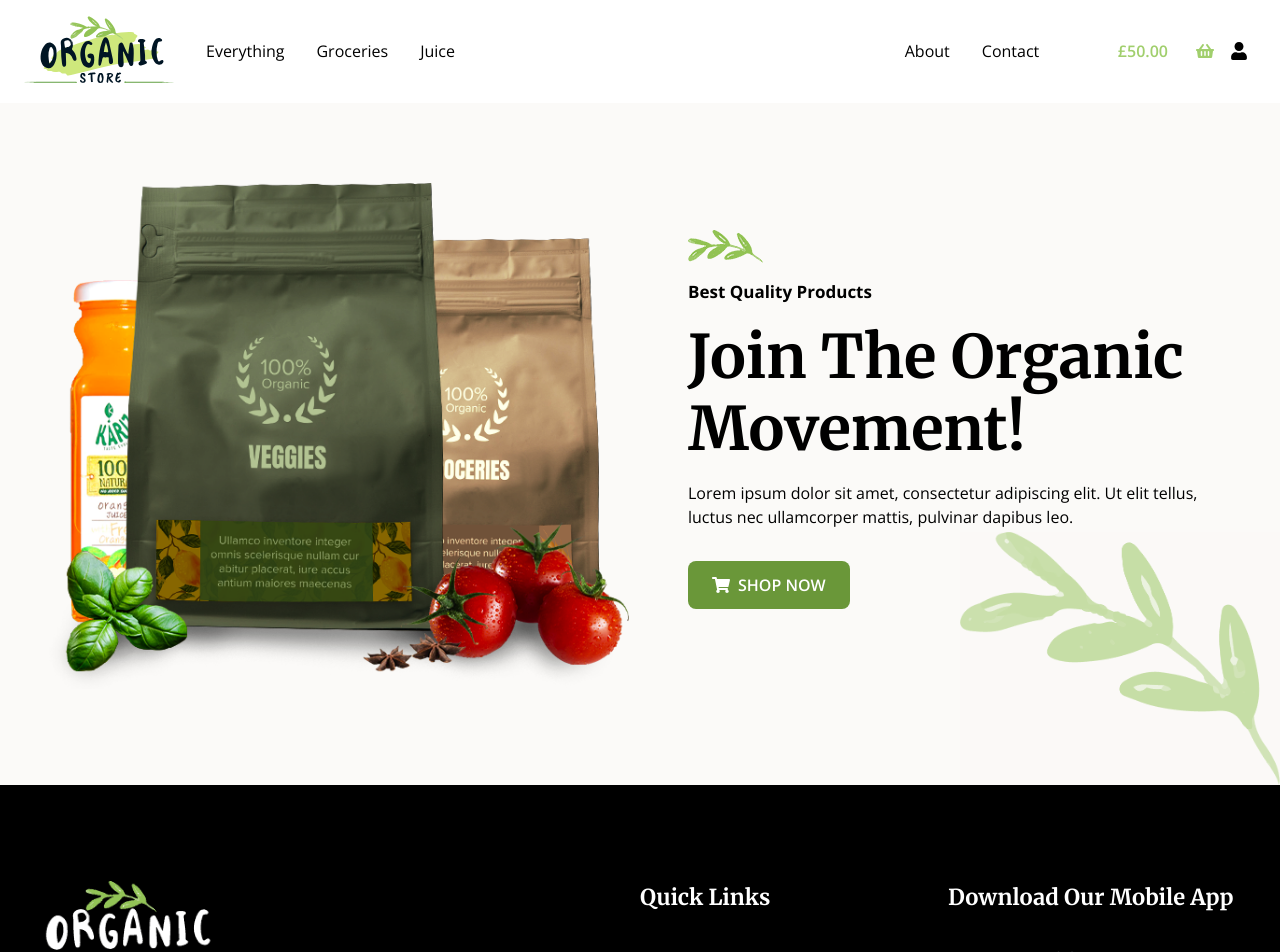
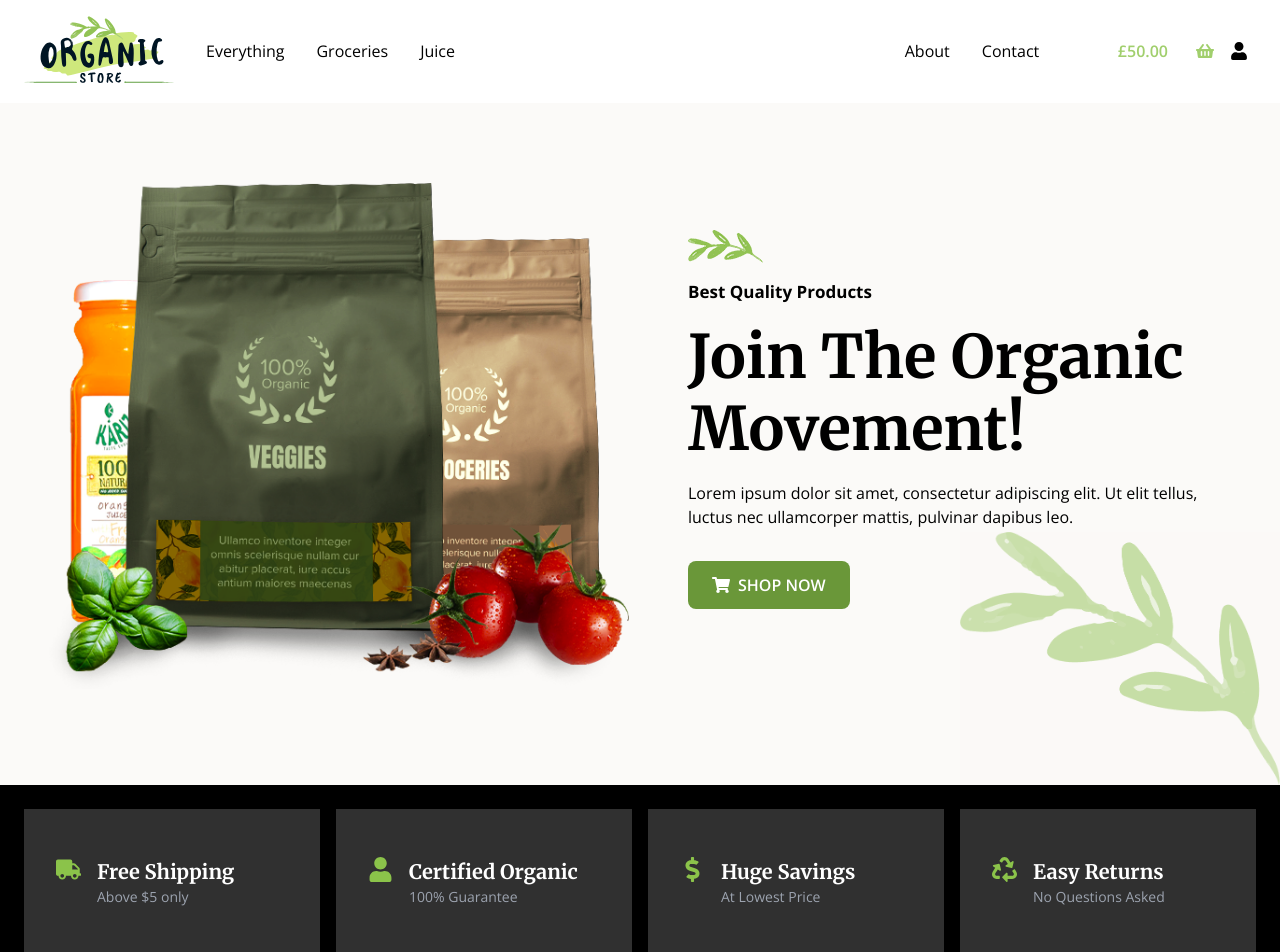
Before and after one commit to samdahboss/OrganicFoodSite, a React (Vite) app: page / in a window 1280 px wide. Shown: the top 952 px of the page. Built offline with nearby package versions, Linux system fonts and the light colour scheme.

Commit message:
Refactor Home component to include QualityAssurance component for displaying quality features

```diff
--- /dev/null
+++ b/src/components/Quality.jsx
@@ -0,0 +1,20 @@
+import PropTypes from 'prop-types'
+export default function Quality({icon, title, description}) {
+  return (
+    <div className="px-8 py-12 bg-[#303030]">
+        <div className="flex items-start w-full h-full text-white">
+            <div className='mr-4'>{icon}</div>
+            <div className="flex flex-col w-full">
+                <h3 className="text-[20px] font-merriweather font-semibold">{title}</h3>
+                <p className="text-sm text-gray-400">{description}</p>
+            </div>
+        </div>
+    </div>
+  )
+}
+
+Quality.propTypes ={
+    icon: PropTypes.element.isRequired,
+    title: PropTypes.string.isRequired,
+    description: PropTypes.string.isRequired
+}
--- /dev/null
+++ b/src/components/QualityAssurance.jsx
@@ -0,0 +1,36 @@
+import Quality from "../components/Quality";
+import { FaTruck, FaUser, FaDollarSign, FaRecycle } from "react-icons/fa";
+
+export default function QualityAssurance() {
+  const qualities = [
+    {
+      icon: <FaTruck className="text-[#8BC34A]" size={25}/>,
+      title: "Free Shipping",
+      description: "Above $5 only",
+    },
+    {
+      icon: <FaUser className="text-[#8BC34A]" size={25}/>,
+      title: "Certified Organic",
+      description: "100% Guarantee",
+    },
+    {
+      icon: <FaDollarSign className="text-[#8BC34A]" size={25}/>,
+      title: "Huge Savings",
+      description: "At Lowest Price",
+    },
+    {
+      icon: <FaRecycle className="text-[#8BC34A]" size={25}/>,
+      title: "Easy Returns",
+      description: "No Questions Asked",
+    }
+  ]
+  return (
+    <section className="w-full grid grid-cols-4 gap-4 bg-black mx-auto p-6">
+        {
+            qualities.map((quality, index) => (
+                <Quality key={index} {...quality} />
+            ))
+        }
+      </section>
+  )
+}
--- a/src/pages/Home.jsx
+++ b/src/pages/Home.jsx
@@ -1,8 +1,11 @@
 import Hero from "../components/Hero";
+import QualityAssurance from "../components/QualityAssurance";
+
 export default function Home() {
   return (
     <div className=" mx-auto">
       <Hero />
+      <QualityAssurance />
     </div>
   );
 }
```
